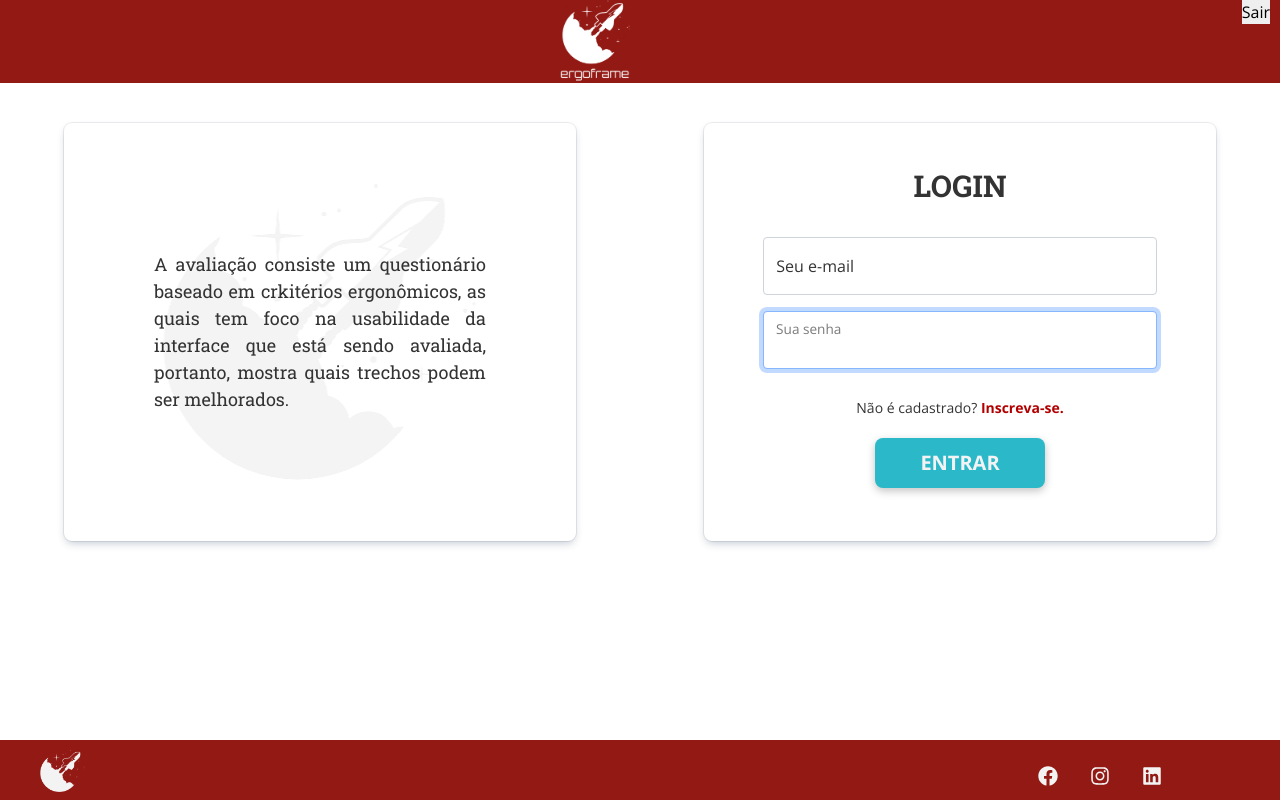
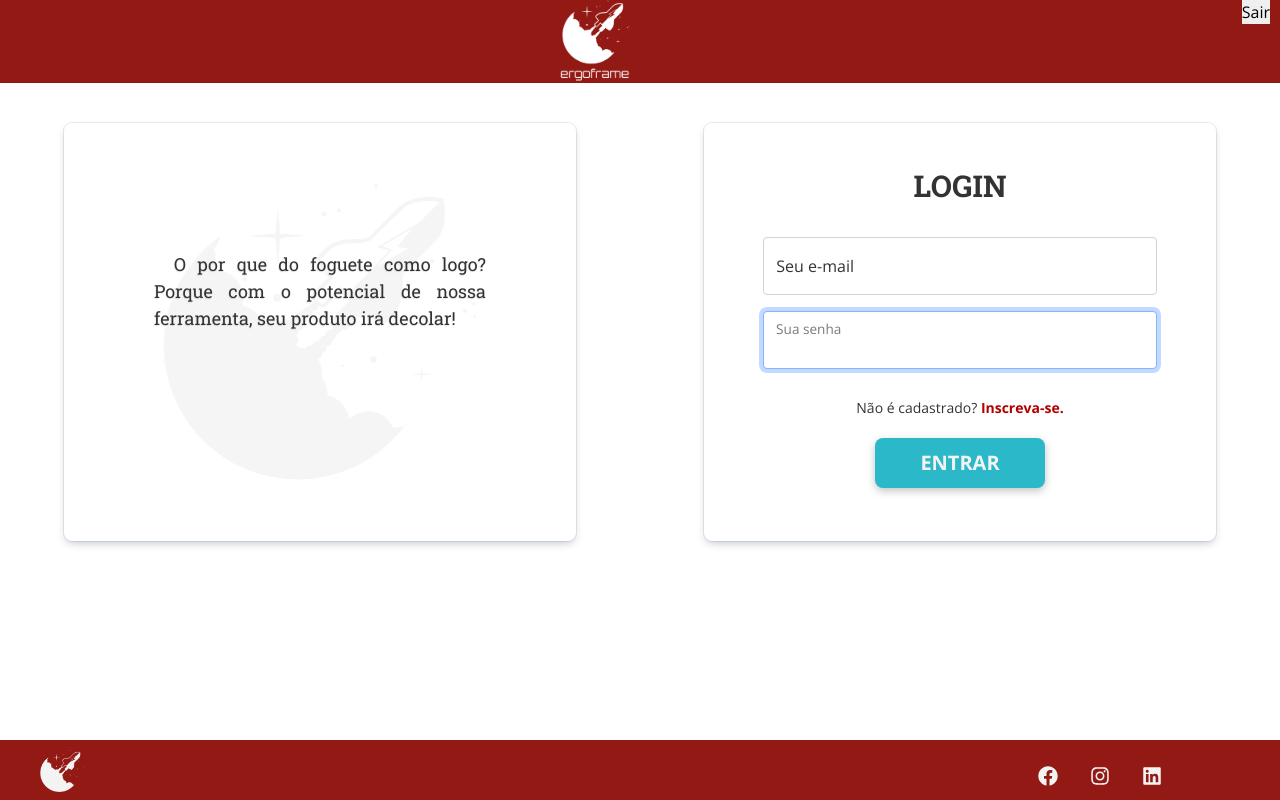
Before and after one commit to murillotlopes/refactory-dsm-ergolist, a React (Create React App) app in the folder front-end/: page / in a window 1280 px wide. Built offline with nearby package versions, Linux system fonts and the light colour scheme.

Commit message:
pequenas alteracoes carrossel

```diff
--- a/front-end/src/components/Carrossel/index.jsx
+++ b/front-end/src/components/Carrossel/index.jsx
@@ -16,7 +16,10 @@ const Carrocel = () => {
                     <p>Seja bem-vindo ao Ergoframe, o site que ajuda na auto-avaliação de suas telas usando metódos de avaliação ergonômicos propostos por Bastien e Scapin.</p>
                 </div>
                 <div>
-                    <p>A avaliação consiste um questionário baseado em crkitérios ergonômicos, as quais tem foco na usabilidade da interface que está sendo avaliada, portanto, mostra quais trechos podem ser melhorados. </p>
+                    <p>O por que do foguete como logo? Porque com o potencial de nossa ferramenta, seu produto irá decolar!</p>
+                </div>
+                <div>
+                    <p>A avaliação consiste um questionário baseado em critérios ergonômicos, as quais tem foco na usabilidade da interface que está sendo avaliada, portanto, mostra quais trechos podem ser melhorados. </p>
                 </div>
                 <div>
                     <p>Ao criar sua conta, suas avaliações permanecerão salvas e poderão ser utlizadas ou compartilhadas quando quiser!</p>
--- a/front-end/src/components/Carrossel/style.js
+++ b/front-end/src/components/Carrossel/style.js
@@ -10,6 +10,8 @@ export const ContainerCarrossel = styled.div`
         margin: 25% 5em;
         font-size: 18px;
         text-align: justify;
+        text-shadow: -0.5px 0.5px 1.2px rgba(0, 0, 0, 0.11);
+        text-indent: 20px;
     }
 
     button {
@@ -30,7 +32,7 @@ export const ContainerCarrossel = styled.div`
 
         filter: grayscale(300%);
         filter: brightness(50%);
-        opacity: 0.08;
+        opacity: 0.065;
 
         max-width: 100%;
     }
```
